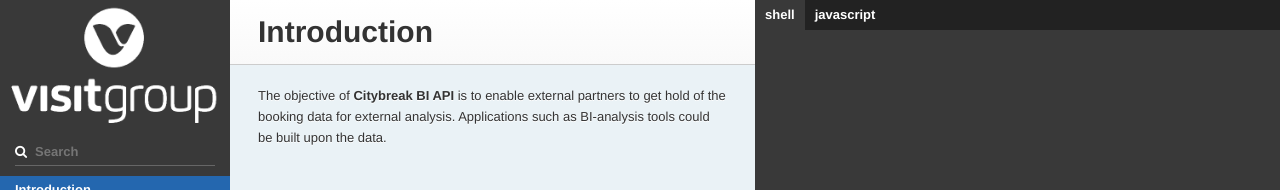
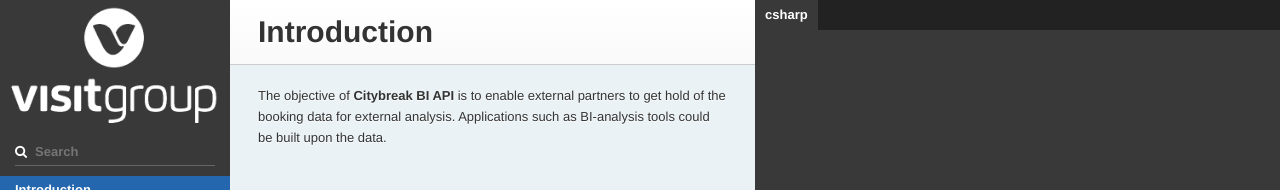
Before and after one commit to visit/bi-api-doc, a Jekyll site: the page built from index.md, in a window 1280 px wide. Shown: the top 190 px of the page. Built offline with Jekyll 4.4.1, drawn with Linux system fonts in a browser that asks for light colours; our own code applies the rules of GitHub Pages for plain Markdown files.

Commit message:
Update index.md

```diff
--- a/index.md
+++ b/index.md
@@ -2,8 +2,7 @@
 title: Visit Documentation Template
 
 language_tabs:
-  - shell
-  - javascript
+  - csharp
 
 toc_footers:
   - <a href='https://help.citybreak.com/'>Citybreak Support</a>
```
